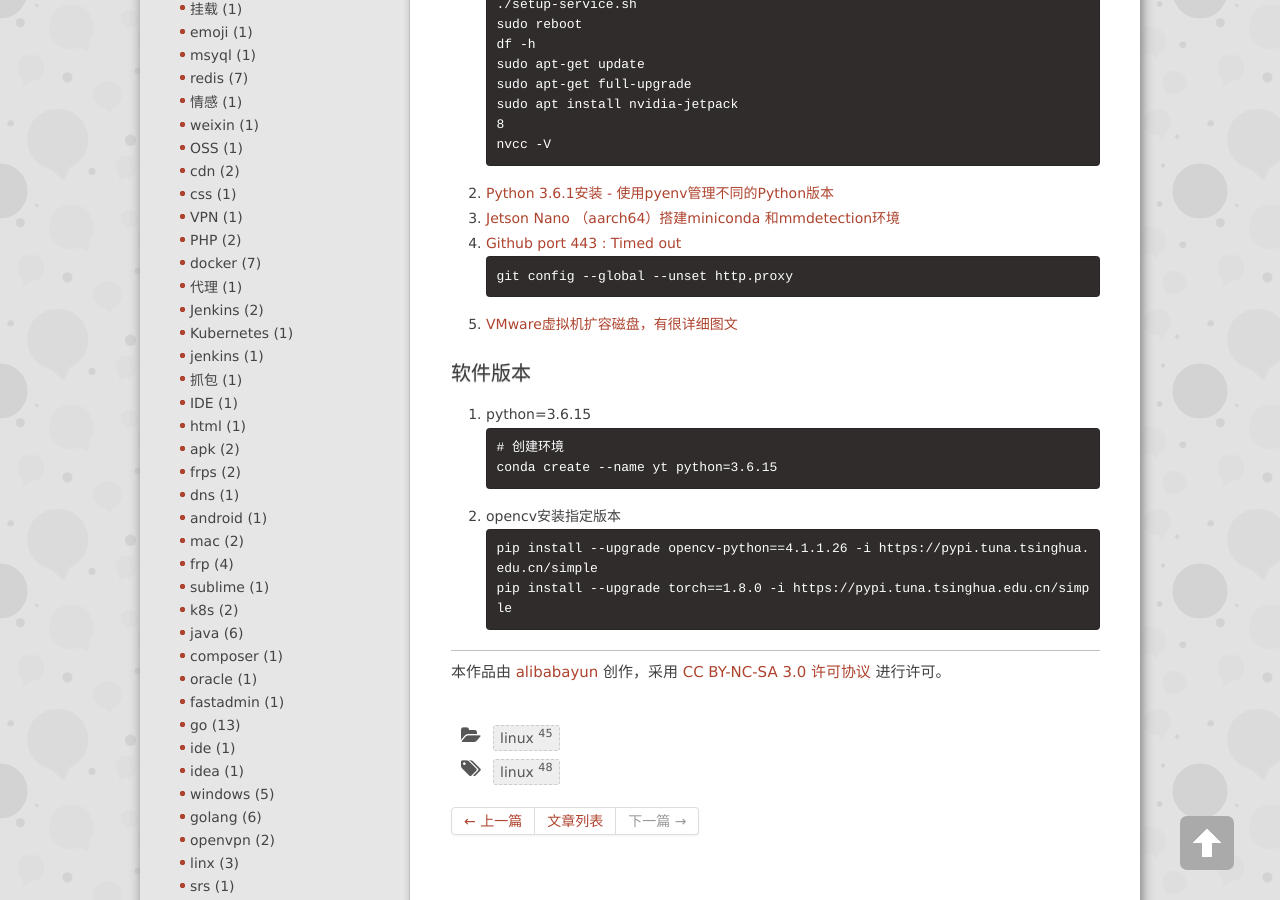
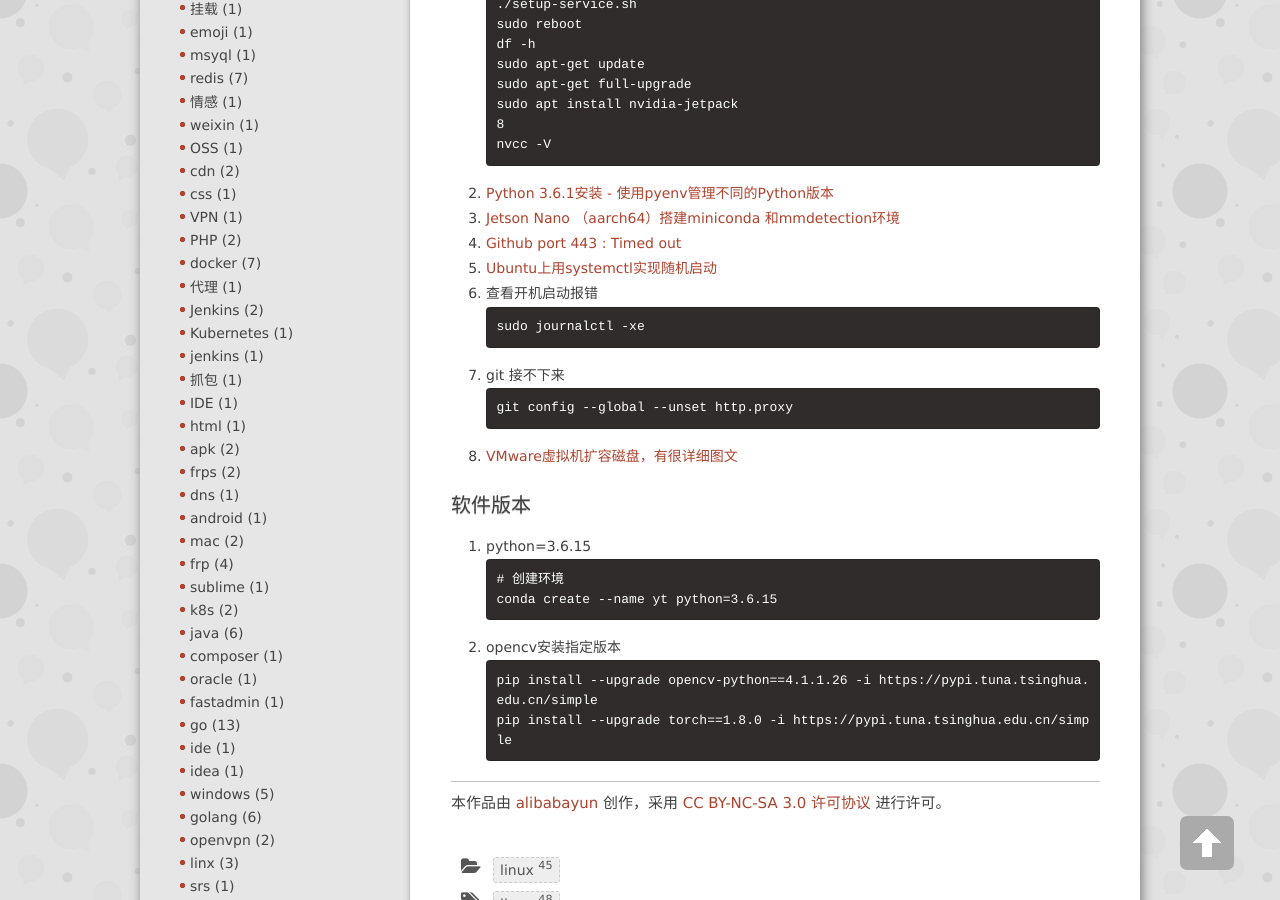
Before and after one commit to alibabayun/alibabayun.github.io, a Jekyll site: the page built from _posts/2023/07/2023-07-21-ubuntu-18_04-python-jetson.md, in a window 1280 px wide and 900 px high, scrolled down 2209 px. Built offline with Jekyll 4.4.1, drawn with Linux system fonts in a browser that asks for light colours; nearby versions of some CDN libraries; library files that are not in the unit come from our copies; comment, search, counter and statistics services are not loaded.

Commit message:
导出环境

````diff
--- a/_posts/2023/07/2023-07-21-ubuntu-18_04-python-jetson.md
+++ b/_posts/2023/07/2023-07-21-ubuntu-18_04-python-jetson.md
@@ -97,10 +97,16 @@ nvcc -V
 2. [Python 3.6.1安装 - 使用pyenv管理不同的Python版本](https://github.com/pyenv/pyenv)
 3. [Jetson Nano （aarch64）搭建miniconda 和mmdetection环境](https://blog.csdn.net/ckq707718837/article/details/123346043)
 4. [Github port 443 : Timed out](https://zhuanlan.zhihu.com/p/636418854)
+5. [Ubuntu上用systemctl实现随机启动](https://blog.csdn.net/Leslie_J/article/details/106806822)
+6. 查看开机启动报错
+```
+sudo journalctl -xe
+```
+7. git 接不下来
 ```
 git config --global --unset http.proxy
 ```
-5. [VMware虚拟机扩容磁盘，有很详细图文](https://blog.csdn.net/hktkfly6/article/details/123302335)
+8. [VMware虚拟机扩容磁盘，有很详细图文](https://blog.csdn.net/hktkfly6/article/details/123302335)
 
 
 ### 软件版本
````
